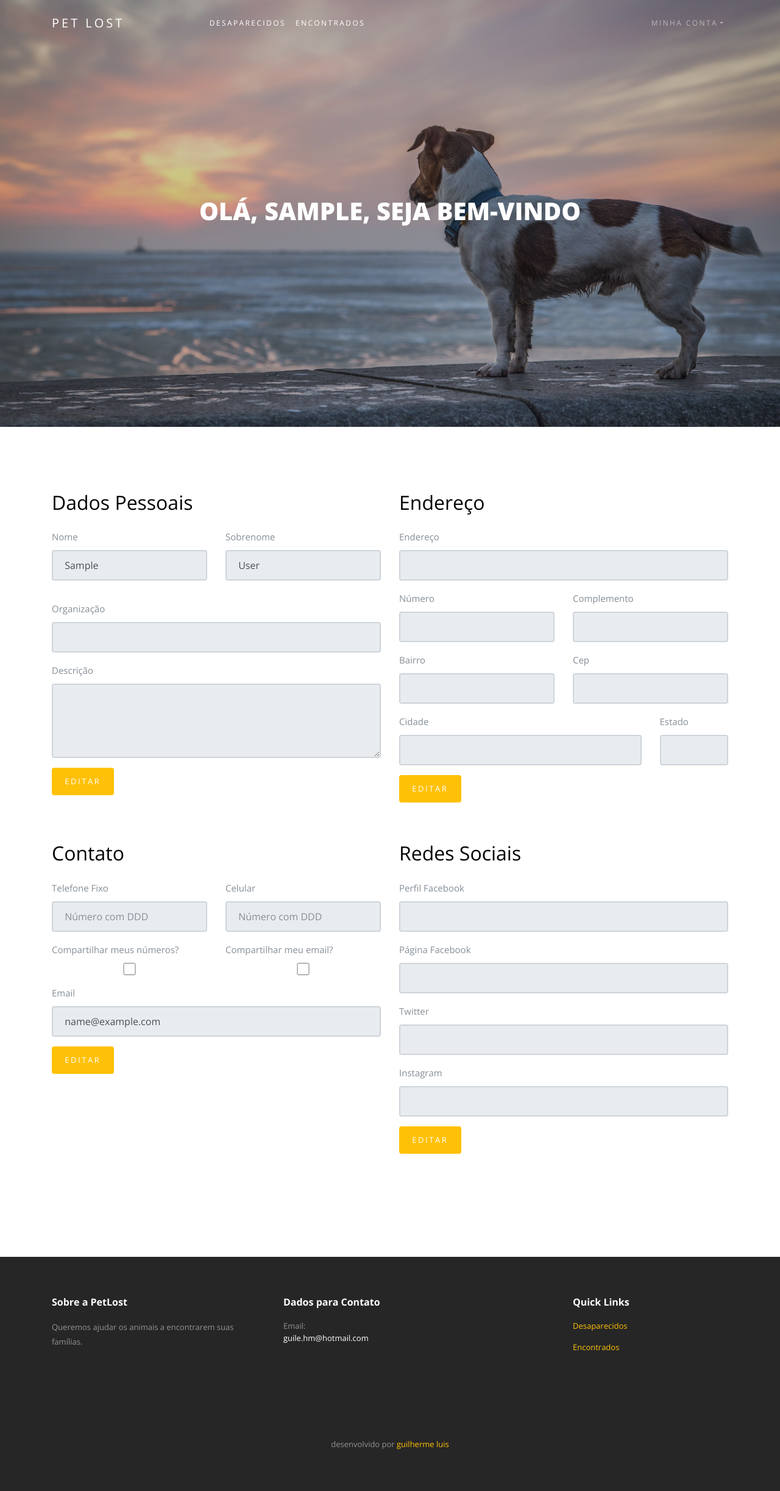
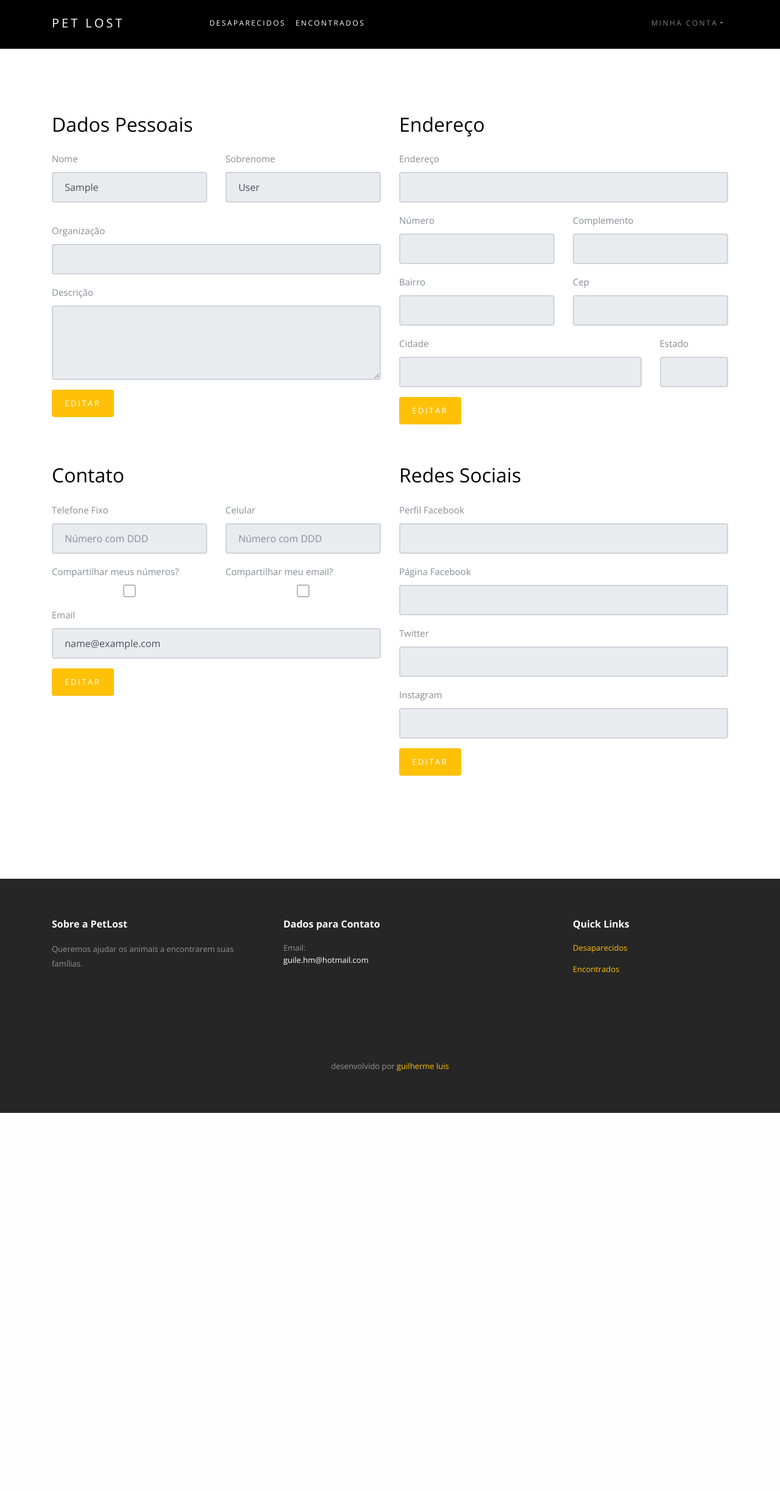
Before and after one commit to guilehm/pet-lost, a Django app: page /accounts/profile/ in a window 1280 px wide. Shown: the whole page at 61% size. After the commit the page ends 1825 px from the top, so only its background shows below. Run offline with Django 3.2, Linux system fonts and the light colour scheme; the visitor is signed in with stand-in values (Sample User, id 1); some libraries are stand-ins or nearby versions.

Commit message:
improve profile change page

```diff
--- a/web/templates/accounts/profile.html
+++ b/web/templates/accounts/profile.html
@@ -7,23 +7,9 @@
 {% block banners %}
     {% load socialaccount %}
     {% providers_media_js %}
-    {% language 'pt-BR' %}
-    <section class="home-slider owl-carousel">
-        <div class="slider-item" style="background-image: url({% static 'web/img/login-banner-picture.jpg' %});">
-            <div class="container">
-                <div class="row slider-text align-items-center justify-content-center">
-                    <div class="col-md-8 text-center col-sm-12 element-animate">
-                        <div class="container text-center">
-                            <h1 class="display-4 mb-2">Olá, {{ request.user.first_name }}, seja bem-vindo</h1>
-                        </div>
-                    </div>
-                </div>
-            </div>
-        </div>
-    </section>
-    {% endlanguage %}
 {% endblock %}
 {% block content %}
+<div class="div d-none d-xl-block" style="height: 80px; background-color: black;"></div>
 <section class="section">
     <div class="container">
         {% if messages %}
@@ -37,6 +23,7 @@
             {% endfor %}
         {% endif %}
         <div class="row">
+            {% if change_form and personal_data_form or not change_form %}
             <div class="col-md-6 mb-5 order-2">
                 <h2 class="heading mb-4">Dados Pessoais</h2>
                 <form method="post">
@@ -79,6 +66,8 @@
                     </div>
                 </form>
             </div>
+            {% endif %}
+            {% if change_form and address_data_form or not change_form %}
             <div class="col-md-6 mb-5 order-2">
                 <h2 class="heading mb-4">Endereço</h2>
                 <form method="post">
@@ -139,8 +128,10 @@
                     </div>
                 </form>
             </div>
+            {% endif %}
         </div>
         <div class="row">
+            {% if change_form and contact_data_form or not change_form %}
             <div class="col-md-6 mb-5 order-2">
                 <h2 class="heading mb-4">Contato</h2>
                 <form method="post">
@@ -182,6 +173,8 @@
                     </div>
                 </form>
             </div>
+            {% endif %}
+            {% if change_form and social_media_data_form or not change_form %}
             <div class="col-md-6 mb-5 order-2">
                 <h2 class="heading mb-4">Redes Sociais</h2>
                 <form method="post">
@@ -221,6 +214,7 @@
                     </div>
                 </form>
             </div>
+            {% endif %}
         </div>
     </div>
 </section>
```
